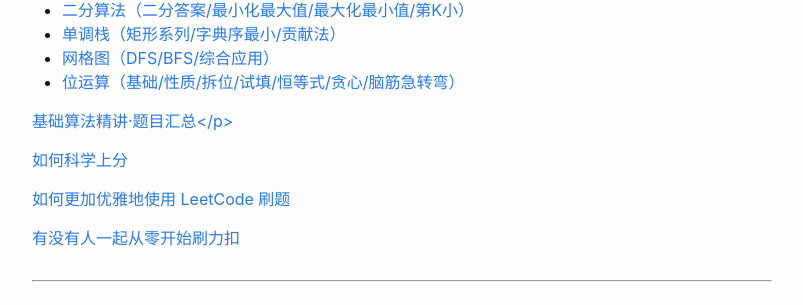
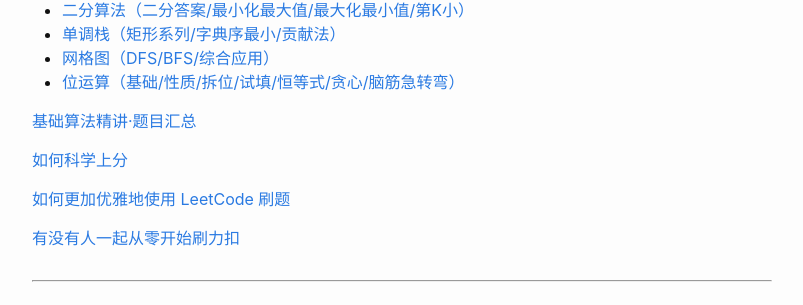
Before and after one commit to raoyi/raoyi.github.io, a Jekyll site: the page built from leetcode.md, in a window 1280 px wide. Shown: the part 230-535 px from the top of the page, without its empty margins (238-1041 px from the left). Built offline with Jekyll 4.4.1, drawn with Linux system fonts in a browser that asks for light colours.

```diff
--- a/leetcode.md
+++ b/leetcode.md
@@ -13,7 +13,7 @@ permalink: /leetcode/
   <li><a href="https://leetcode.cn/circle/discuss/dHn9Vk/" target="_blank">位运算（基础/性质/拆位/试填/恒等式/贪心/脑筋急转弯）</a></li>
 </ul>
 
-<p><a href="https://github.com/EndlessCheng/codeforces-go/blob/master/leetcode/README.md" target="_blank">基础算法精讲·题目汇总</p>
+<p><a href="https://github.com/EndlessCheng/codeforces-go/blob/master/leetcode/README.md" target="_blank">基础算法精讲·题目汇总</a></p>
 <p><a href="https://www.bilibili.com/read/cv22332590/" target="_blank">如何科学上分</a></p>
 <p><a href="https://leetcode.cn/circle/discuss/jPBij8/" target="_blank">如何更加优雅地使用 LeetCode 刷题</a></p>
 <p><a href="https://leetcode.cn/circle/discuss/48kq9d/" target="_blank">有没有人一起从零开始刷力扣</a></p>
```
